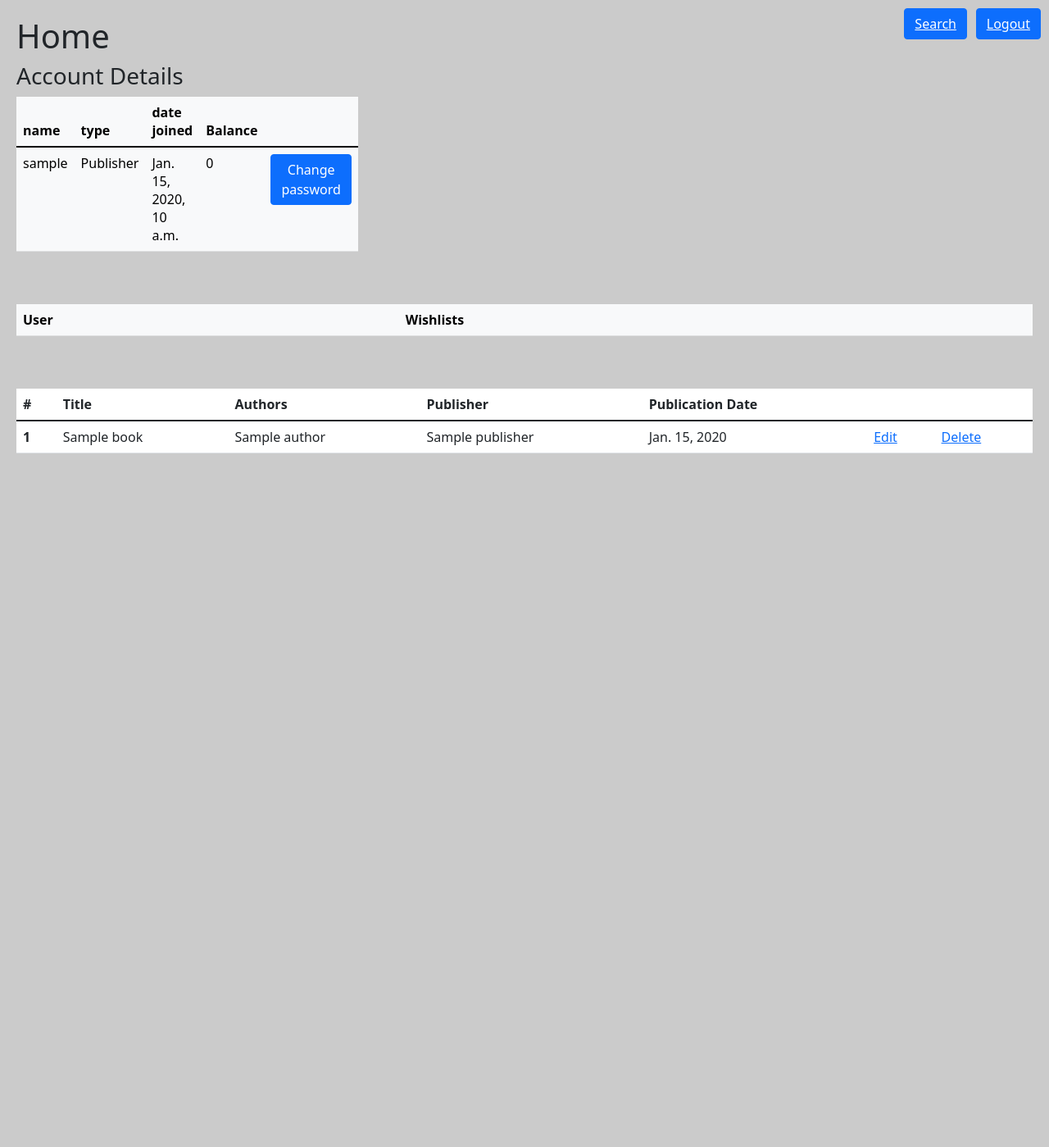
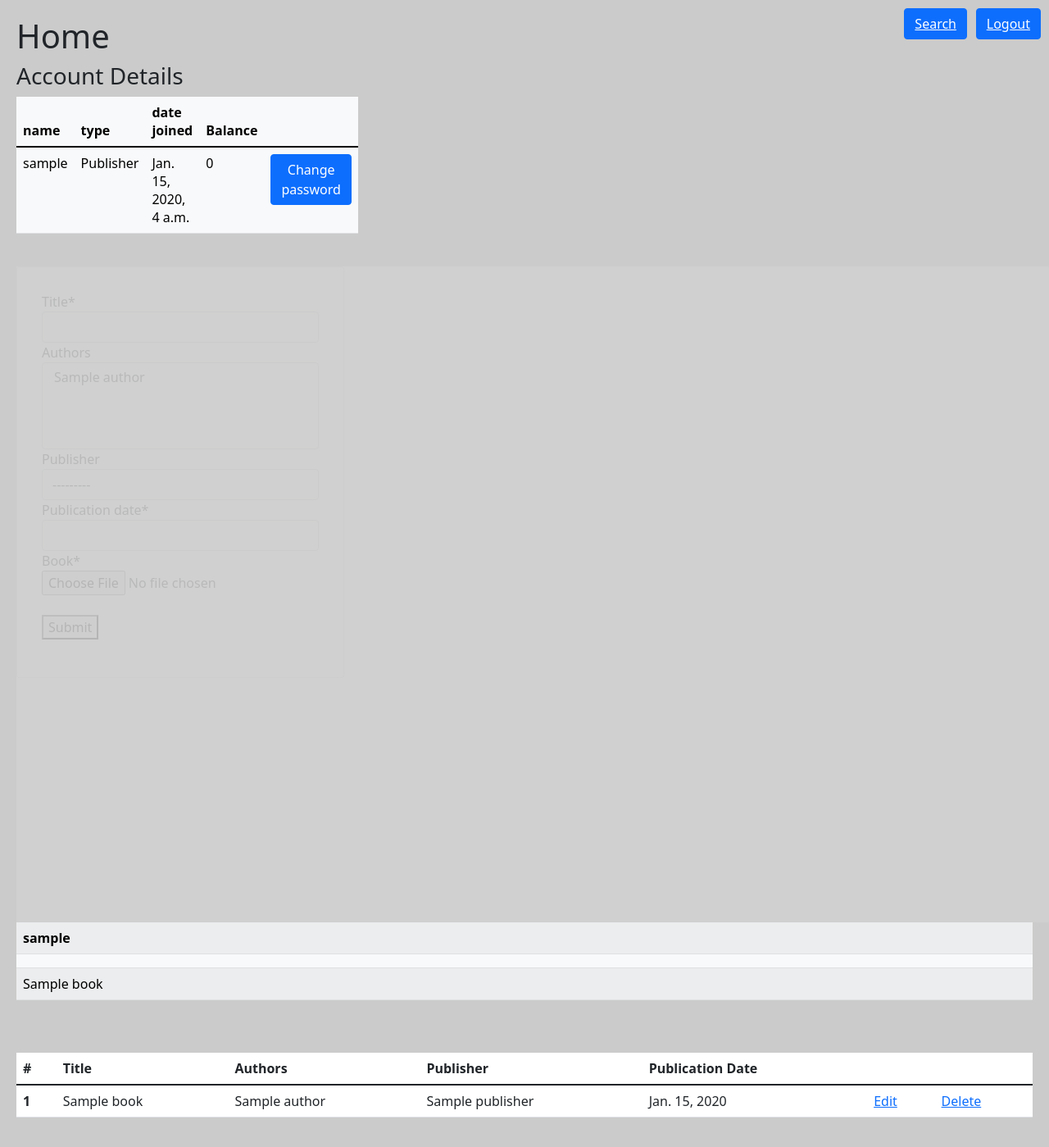
Before and after one commit to Panoskontos/Django-LibraryApp, a Django app: page / in a window 1280 px wide. Shown: the whole page at 82% size. Before the commit the page ends 553 px from the top, so only its background shows below. Run offline with Django 4.2, Linux system fonts and the light colour scheme; a user stored in the database is signed in; tables that the repository leaves empty hold one stand-in row (values such as "Sample post"); lists and menus that the app fills with data are empty; some libraries are stand-ins or nearby versions.

Commit message:
les gooooo

```diff
--- a/Mylibrary/admin.py
+++ b/Mylibrary/admin.py
@@ -8,3 +8,4 @@
 admin.site.register(Author)
 admin.site.register(Book)
 admin.site.register(Favorites)
+admin.site.register(Wishlist)
--- a/Mylibrary/models.py
+++ b/Mylibrary/models.py
@@ -67,6 +67,9 @@
 
 
 class Favorites(models.Model):
-    publisher = models.ForeignKey(
-        Publisher, null=True, on_delete=models.CASCADE)
-    book = models.ManyToManyField(Book)
+    pass
+
+# Many to many
+class Wishlist(models.Model):
+    book = models.ForeignKey(Book, blank=True, on_delete=models.CASCADE)
+    user = models.ForeignKey(CustomUser, blank=True, on_delete=models.CASCADE)
--- a/Mylibrary/templates/Mylibrary/Register.html
+++ b/Mylibrary/templates/Mylibrary/Register.html
@@ -30,7 +30,6 @@
     <form action="" method="post">
 
         {% csrf_token %}
-
         {{form|crispy}}
 
         <br>
--- a/Mylibrary/templates/Mylibrary/add_book.html
+++ b/Mylibrary/templates/Mylibrary/add_book.html
@@ -15,3 +15,8 @@
 
     </form>
 </div>
+
+<script>
+    // onclick
+    // .....
+</script>
--- a/Mylibrary/templates/Mylibrary/delete_book.html
+++ b/Mylibrary/templates/Mylibrary/delete_book.html
@@ -1,4 +1,3 @@
-
 
 <form action="" method="post">
     {% csrf_token %}
--- a/Mylibrary/templates/Mylibrary/home.html
+++ b/Mylibrary/templates/Mylibrary/home.html
@@ -57,26 +57,41 @@
 
 
 <br>
+
+<iframe src="{% url 'add_book' %}" style="width:100vw; height:100vh; opacity:0.1;" frameborder="0"></iframe>
 <br>
 
 <table class="table table-light table-striped">
-    <thead>
+  {% for key, value in mydict.items %}
+  <tr>
+    <th>{{key}}</th>
+    <tr>
+      <td>{% for i in value %}
+        <tr>
+          <td>
+
+            {{i}}
+          </td>
+        </tr>
+        {% endfor %}
+      </td>
+    </tr>
+  </tr>
+  {% endfor %}
+
+    <!-- {% for k,v in mydict.items %}
+    <tr>
+        <th >{{k}}</th>
+
+      </tr>
+      {% for j in v %}
       <tr>
-        <th scope="col">User</th>
-        <th scope="col">Wishlists</th>
-      </tr>
-    </thead>
-    <tbody>
-        {% for key, value in mydictionary.items %}
-      <tr>
-          <td>{{key}}</td>
-        <td>
-            {{value.all}}
-        </td>
+        <td>{{j}}</td>
+
       </tr>
       {% endfor %}
 
-    </tbody>
+      {% endfor %} -->
   </table>
 
 <br>
--- a/Mylibrary/urls.py
+++ b/Mylibrary/urls.py
@@ -13,5 +13,7 @@
     path('update-book/<str:pk>', update_book, name="update_book"),
     path('change_password', change_password, name="change_password"),
     path('search_book', search_book, name="search_book"),
+    # path('remove_favourite/<str:pk>',
+    #  remove_book_from_wish_list, name="remove_favourite"),
 
 ]
--- a/Mylibrary/views.py
+++ b/Mylibrary/views.py
@@ -11,8 +11,30 @@
 @login_required(login_url='login')
 def home(request):
     books = Book.objects.all()
+
+    wishlist = Wishlist.objects.all()
+    mydict = {}
+    # O(n)
+    for i in wishlist:
+        mydict[i.user.username] = set()
+    for i in wishlist:
+        mydict[i.user.username].add(i.book.title)
+    print(mydict)
+    # wishlist = Wishlist.objects.all()
+    # mydict = dict()
+    # # O(n)
+    # # create empty sets
+    # for i in wishlist:
+    #     mydict[i.user.username] = set()
+    # # add to arrays
+    # for i in wishlist:
+    #     mydict[i.user.username].add(i.book.title)
+
+    # print(mydict)
     context = {
+        'wishlist': wishlist,
         'books': books,
+        'mydict': mydict,
     }
     return render(request, 'Mylibrary/home.html', context)
 
@@ -115,6 +137,7 @@
     form = BookForm(instance=book)
     if request.method == 'POST':
         form = BookForm(request.POST, instance=book)
+        print(request.POST)
         if form.is_valid():
             form.save()
             return redirect('home')
@@ -159,3 +182,17 @@
 
     }
     return render(request, 'Mylibrary/search_book.html', context)
+
+
+def remove_book_from_wish_list(request, pk):
+
+    book = Book.objects.get(id=pk)
+    user = CustomUser.objects.get(username=request.user)
+
+    wishlist = Wishlist.objects.filter(book=book, user=user)
+
+    object = book
+    print(wishlist)
+    if request.method == 'POST':
+        pass
+    return render(request, 'Mylibrary/delete_book.html', {'object': object})
--- a/project/settings.py
+++ b/project/settings.py
@@ -52,6 +52,8 @@
 ]
 
 ROOT_URLCONF = 'project.urls'
+
+X_FRAME_OPTIONS = 'SAMEORIGIN'
 
 TEMPLATES = [
     {
@@ -111,7 +113,7 @@
 
 LANGUAGE_CODE = 'en-us'
 
-TIME_ZONE = 'UTC'
+TIME_ZONE = 'Pacific/Galapagos'
 
 USE_I18N = True
 
```
Also changed, not shown: Mylibrary/migrations/0006_remove_favorites_book_remove_favorites_publisher.py (added), Mylibrary/migrations/0007_wishlist.py (added).
